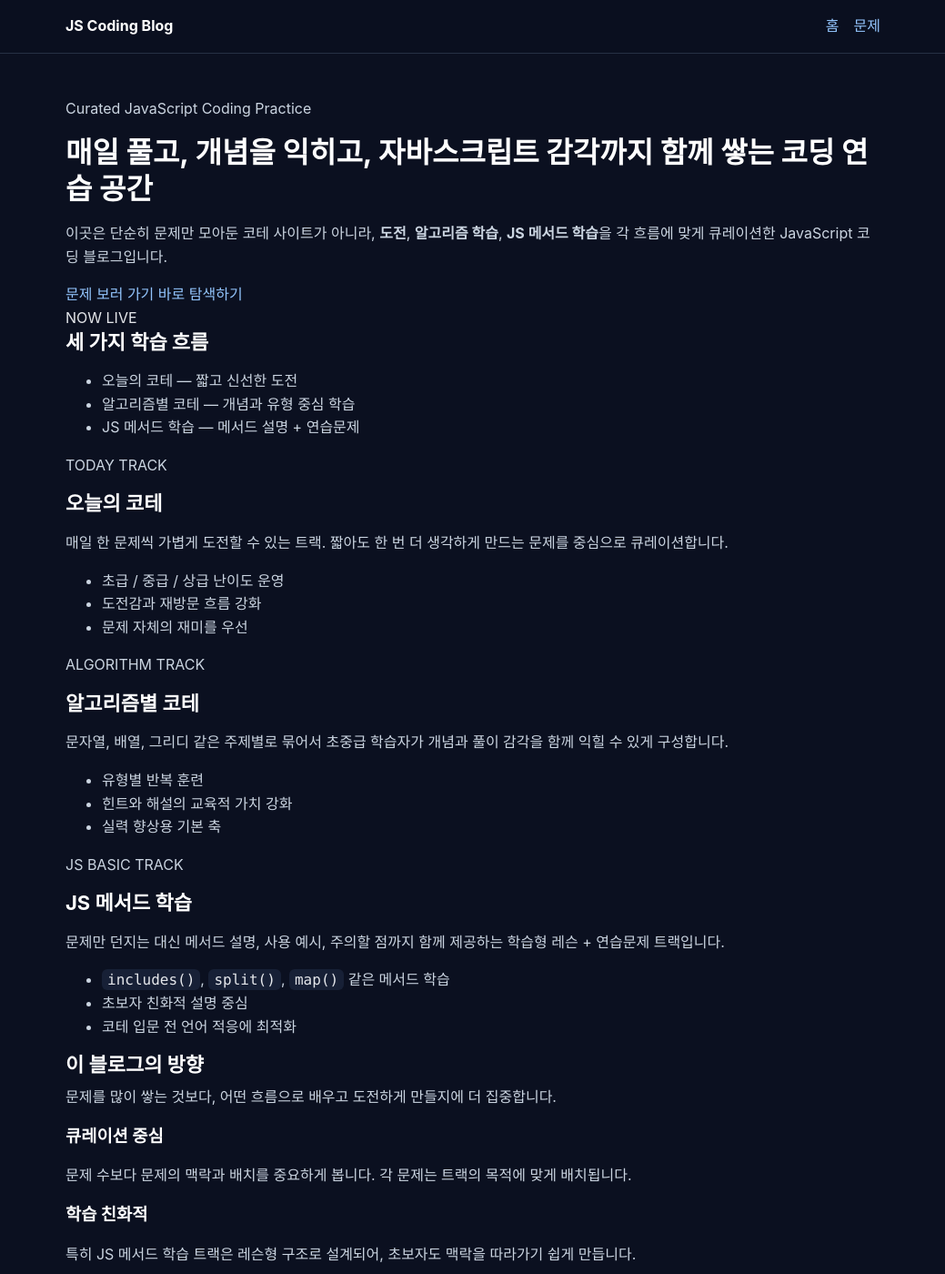
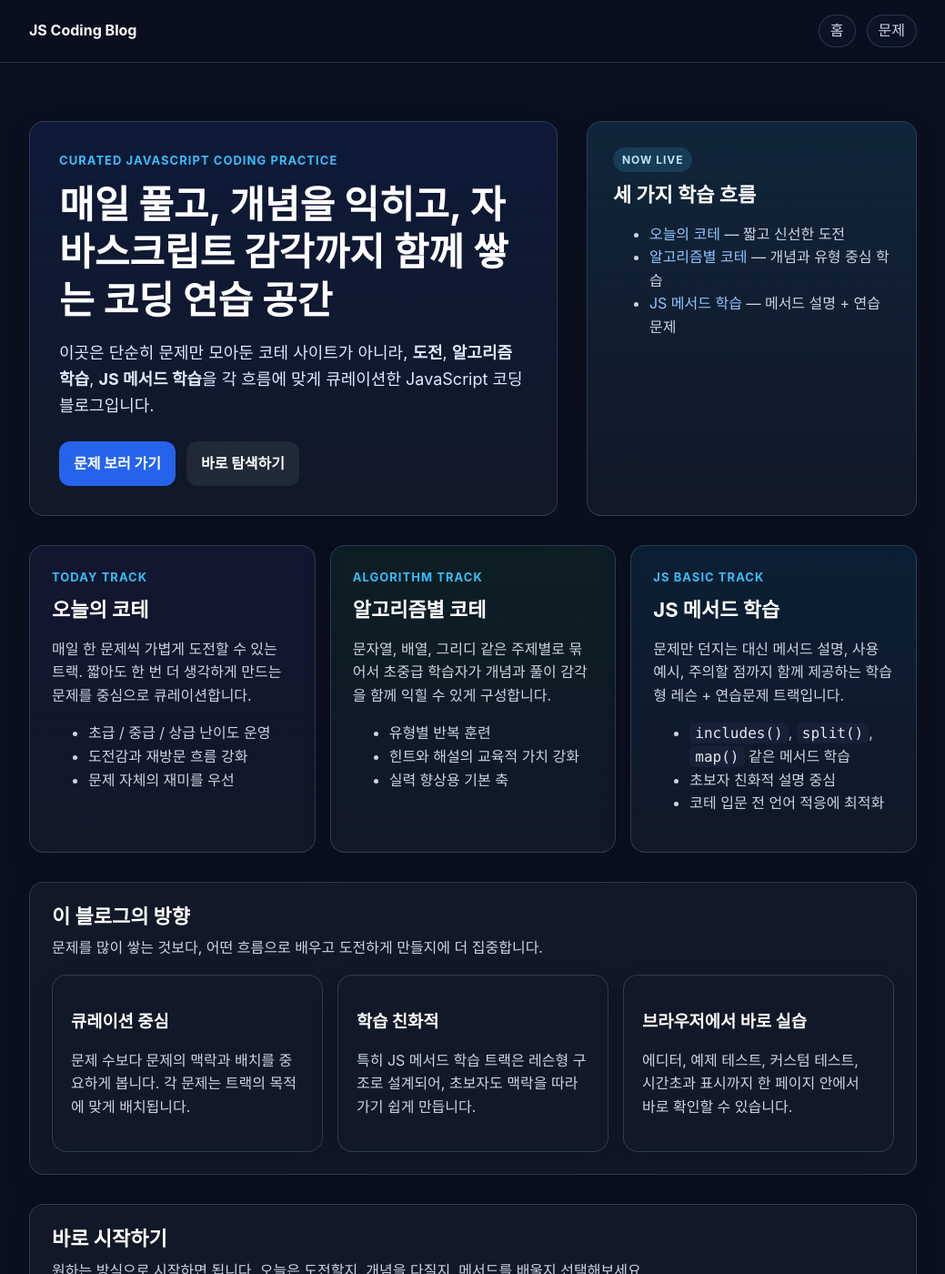
Before and after one commit to ghgfhfg2/js-coding-blog, a Jekyll site: the page built from index.md, in a window 1280 px wide and 1400 px high. Shown: the whole window at 91% size, without its empty margins (120-1159 px from the left). Built offline with Jekyll 4.4.1, drawn with Linux system fonts in a browser that asks for light colours; some of the changed text lies outside the part shown.

Commit message:
fix: restore styled home dashboard

```diff
--- a/assets/css/style.css
+++ b/assets/css/style.css
@@ -64,7 +64,7 @@ summary:focus-visible {
 }
 
 .container {
-  width: min(100%, 960px);
+  width: min(100%, 1040px);
   margin: 0 auto;
   padding: var(--space-6);
 }
@@ -94,7 +94,28 @@ summary:focus-visible {
 
 .site-nav {
   display: flex;
-  gap: var(--space-4);
+  flex-wrap: wrap;
+  justify-content: flex-end;
+  gap: var(--space-3);
+}
+
+.site-nav a {
+  display: inline-flex;
+  align-items: center;
+  min-height: 36px;
+  padding: 0 12px;
+  border-radius: var(--radius-pill);
+  color: var(--color-text-secondary);
+  background: rgba(15, 23, 42, 0.72);
+  border: 1px solid rgba(51, 65, 85, 0.8);
+  transition: background-color 120ms ease, color 120ms ease, border-color 120ms ease;
+}
+
+.site-nav a:hover {
+  text-decoration: none;
+  color: #fff;
+  background: rgba(37, 99, 235, 0.18);
+  border-color: rgba(96, 165, 250, 0.5);
 }
 
 h1, h2, h3 {
@@ -103,8 +124,8 @@ h1, h2, h3 {
 }
 
 h1 {
-  font-size: 32px;
-  margin: 0 0 var(--space-3);
+  font-size: 42px;
+  margin: 0 0 var(--space-4);
 }
 
 h2 {
@@ -115,6 +136,153 @@ h2 {
 
 p, li {
   color: var(--color-text-secondary);
+}
+
+.eyebrow,
+.dashboard-card__eyebrow {
+  margin: 0 0 var(--space-3);
+  color: var(--color-learning);
+  font-size: 13px;
+  font-weight: 700;
+  letter-spacing: 0.08em;
+  text-transform: uppercase;
+}
+
+.hero-section {
+  display: grid;
+  grid-template-columns: 1.6fr 1fr;
+  gap: var(--space-6);
+  align-items: stretch;
+  margin-top: var(--space-6);
+}
+
+.hero-copy,
+.hero-panel__card,
+.dashboard-card,
+.info-card,
+.playground,
+.custom-test,
+.results,
+.problem-content,
+.problem-card,
+.filter-panel,
+.home-section {
+  background: var(--color-surface);
+  border: 1px solid rgba(51, 65, 85, 0.85);
+  border-radius: var(--radius-lg);
+  box-shadow: var(--shadow-soft);
+}
+
+.hero-copy {
+  padding: 32px;
+  background: linear-gradient(180deg, rgba(37, 99, 235, 0.12), rgba(17, 24, 39, 1));
+}
+
+.hero-lead {
+  font-size: 18px;
+  color: #dbeafe;
+}
+
+.hero-actions {
+  display: flex;
+  flex-wrap: wrap;
+  gap: var(--space-3);
+  margin-top: var(--space-5);
+}
+
+.button-link {
+  display: inline-flex;
+  align-items: center;
+  justify-content: center;
+  padding: 12px 16px;
+  border-radius: 12px;
+  font-weight: 700;
+  text-decoration: none;
+}
+
+.button-link:hover { text-decoration: none; }
+
+.button-link--primary {
+  background: var(--color-primary);
+  color: white;
+}
+
+.button-link--secondary {
+  background: #1f2937;
+  color: white;
+}
+
+.hero-panel__card {
+  height: 100%;
+  padding: 28px;
+  background: linear-gradient(180deg, rgba(56, 189, 248, 0.12), rgba(17, 24, 39, 1));
+}
+
+.hero-panel__label {
+  display: inline-block;
+  margin-bottom: var(--space-3);
+  padding: 4px 10px;
+  border-radius: var(--radius-pill);
+  background: rgba(56, 189, 248, 0.16);
+  color: #bae6fd;
+  font-size: 12px;
+  font-weight: 700;
+  letter-spacing: 0.08em;
+}
+
+.dashboard-grid,
+.home-info-grid,
+.quick-links {
+  display: grid;
+  gap: var(--space-4);
+}
+
+.dashboard-grid {
+  grid-template-columns: repeat(3, 1fr);
+  margin-top: var(--space-6);
+}
+
+.dashboard-card {
+  padding: 24px;
+}
+
+.dashboard-card--today {
+  background: linear-gradient(180deg, rgba(99, 102, 241, 0.08), rgba(17, 24, 39, 1));
+}
+
+.dashboard-card--algorithm {
+  background: linear-gradient(180deg, rgba(34, 197, 94, 0.08), rgba(17, 24, 39, 1));
+}
+
+.dashboard-card--learning {
+  background: linear-gradient(180deg, rgba(14, 165, 233, 0.10), rgba(17, 24, 39, 1));
+}
+
+.home-section {
+  margin-top: var(--space-6);
+  padding: 24px;
+}
+
+.home-info-grid {
+  grid-template-columns: repeat(3, 1fr);
+}
+
+.info-card {
+  padding: 20px;
+}
+
+.quick-links {
+  grid-template-columns: repeat(3, 1fr);
+}
+
+.quick-link {
+  display: block;
+  padding: 18px 20px;
+  border-radius: var(--radius-md);
+  background: #0f172a;
+  border: 1px solid rgba(51, 65, 85, 0.85);
+  color: #e5e7eb;
+  font-weight: 600;
 }
 
 .section-lead {
@@ -151,21 +319,6 @@ p, li {
   background: var(--color-surface-muted);
   color: var(--color-text-secondary);
   font-size: 14px;
-}
-
-.card,
-.playground,
-.custom-test,
-.results,
-.problem-content,
-.problem-card,
-.filter-panel {
-  margin-top: var(--space-6);
-  padding: 20px;
-  background: var(--color-surface);
-  border: 1px solid rgba(51, 65, 85, 0.85);
-  border-radius: var(--radius-lg);
-  box-shadow: var(--shadow-soft);
 }
 
 .learning-card {
@@ -227,6 +380,8 @@ p, li {
   display: grid;
   grid-template-columns: 2fr 1fr 1fr;
   gap: var(--space-4);
+  margin-top: var(--space-6);
+  padding: 20px;
 }
 
 .filter-panel--wide {
@@ -262,6 +417,20 @@ p, li {
   font-family: var(--font-mono);
 }
 
+.custom-test,
+.results,
+.problem-content,
+.problem-card,
+.playground,
+.comments-section {
+  margin-top: var(--space-6);
+  padding: 20px;
+}
+
+.comments-section #disqus_thread {
+  margin-top: var(--space-4);
+}
+
 .custom-test__panel {
   display: grid;
   gap: var(--space-3);
@@ -295,7 +464,6 @@ p, li {
 }
 
 .problem-card {
-  margin-top: 0;
   display: flex;
   flex-direction: column;
   justify-content: space-between;
@@ -458,6 +626,17 @@ code,
 .status-warning { color: #fdba74; }
 .status-timeout { color: #fbbf24; }
 
+@media (max-width: 820px) {
+  .hero-section,
+  .dashboard-grid,
+  .home-info-grid,
+  .quick-links,
+  .filter-panel,
+  .filter-panel--wide {
+    grid-template-columns: 1fr;
+  }
+}
+
 @media (max-width: 640px) {
   .container {
     padding: var(--space-5);
@@ -468,11 +647,20 @@ code,
     flex-direction: column;
   }
 
-  h1 { font-size: 28px; }
+  h1 { font-size: 32px; }
 
-  .filter-panel,
-  .filter-panel--wide {
-    grid-template-columns: 1fr;
+  .hero-copy,
+  .hero-panel__card,
+  .dashboard-card,
+  .home-section,
+  .info-card,
+  .playground,
+  .custom-test,
+  .results,
+  .problem-content,
+  .problem-card,
+  .filter-panel {
+    padding: 20px;
   }
 
   .editor-container {
--- a/index.md
+++ b/index.md
@@ -24,16 +24,16 @@ title: 홈
       <span class="hero-panel__label">NOW LIVE</span>
       <h2>세 가지 학습 흐름</h2>
       <ul>
-        <li>오늘의 코테 — 짧고 신선한 도전</li>
-        <li>알고리즘별 코테 — 개념과 유형 중심 학습</li>
-        <li>JS 메서드 학습 — 메서드 설명 + 연습문제</li>
+        <li><a href="{{ '/today/' | relative_url }}">오늘의 코테</a> — 짧고 신선한 도전</li>
+        <li><a href="{{ '/algorithm/' | relative_url }}">알고리즘별 코테</a> — 개념과 유형 중심 학습</li>
+        <li><a href="{{ '/js-basic/' | relative_url }}">JS 메서드 학습</a> — 메서드 설명 + 연습문제</li>
       </ul>
     </div>
   </div>
 </section>
 
 <section class="dashboard-grid">
-  <article class="dashboard-card dashboard-card--today">
+  <article id="today-track" class="dashboard-card dashboard-card--today">
     <p class="dashboard-card__eyebrow">TODAY TRACK</p>
     <h2>오늘의 코테</h2>
     <p>
@@ -47,7 +47,7 @@ title: 홈
     </ul>
   </article>
 
-  <article class="dashboard-card dashboard-card--algorithm">
+  <article id="algorithm-track" class="dashboard-card dashboard-card--algorithm">
     <p class="dashboard-card__eyebrow">ALGORITHM TRACK</p>
     <h2>알고리즘별 코테</h2>
     <p>
@@ -61,7 +61,7 @@ title: 홈
     </ul>
   </article>
 
-  <article class="dashboard-card dashboard-card--learning">
+  <article id="js-basic-track" class="dashboard-card dashboard-card--learning">
     <p class="dashboard-card__eyebrow">JS BASIC TRACK</p>
     <h2>JS 메서드 학습</h2>
     <p>
@@ -106,7 +106,7 @@ title: 홈
 
   <div class="quick-links">
     <a class="quick-link" href="{{ '/problems/' | relative_url }}">전체 문제 보기</a>
-    <a class="quick-link" href="{{ '/problems/' | relative_url }}">트랙별로 탐색하기</a>
-    <a class="quick-link" href="{{ '/problems/count-vowels/' | relative_url }}">JS 학습형 문제 예시 보기</a>
+    <a class="quick-link" href="{{ '/algorithm/' | relative_url }}">트랙별로 탐색하기</a>
+    <a class="quick-link" href="{{ '/js-basic/' | relative_url }}">JS 학습형 메뉴 보기</a>
   </div>
 </section>
```
